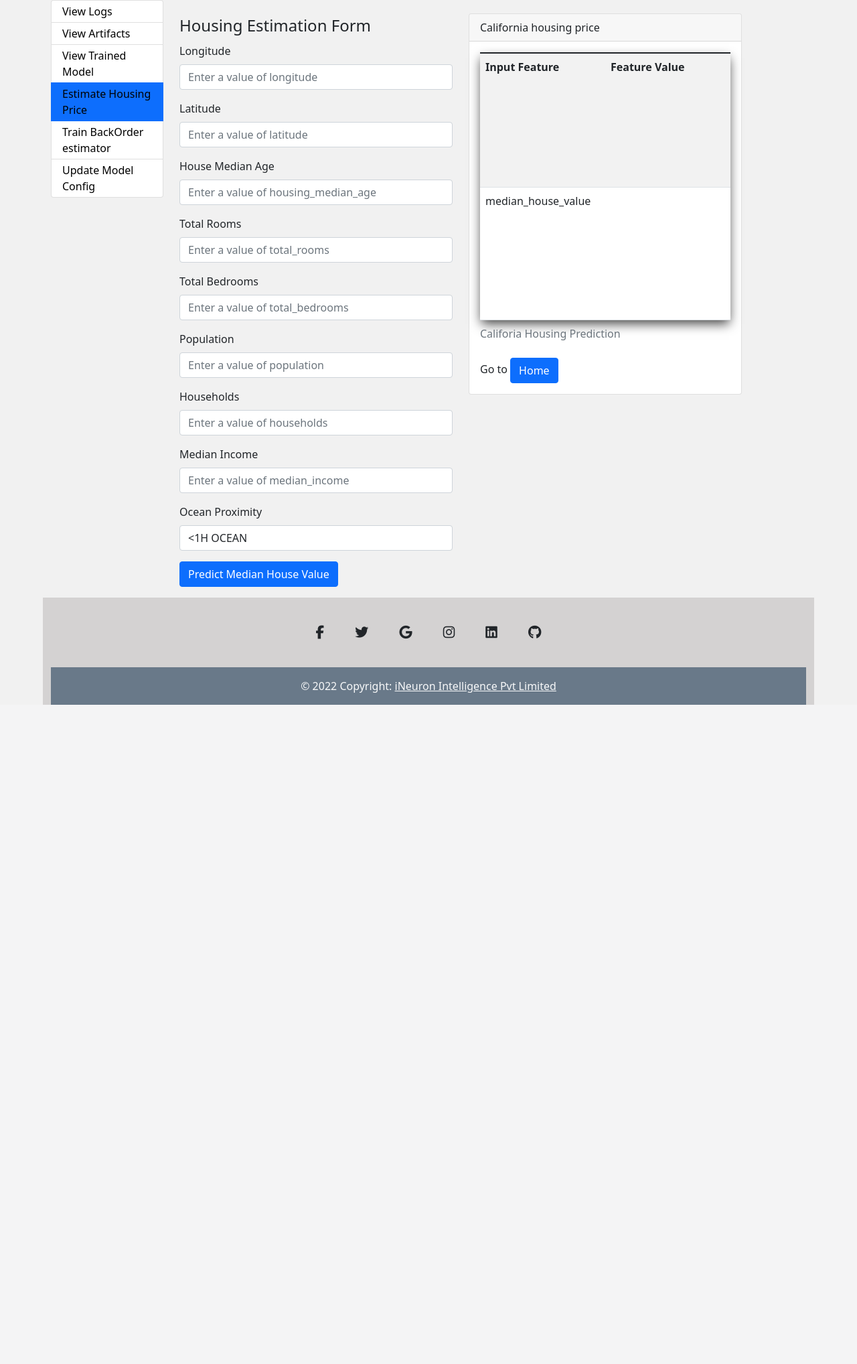
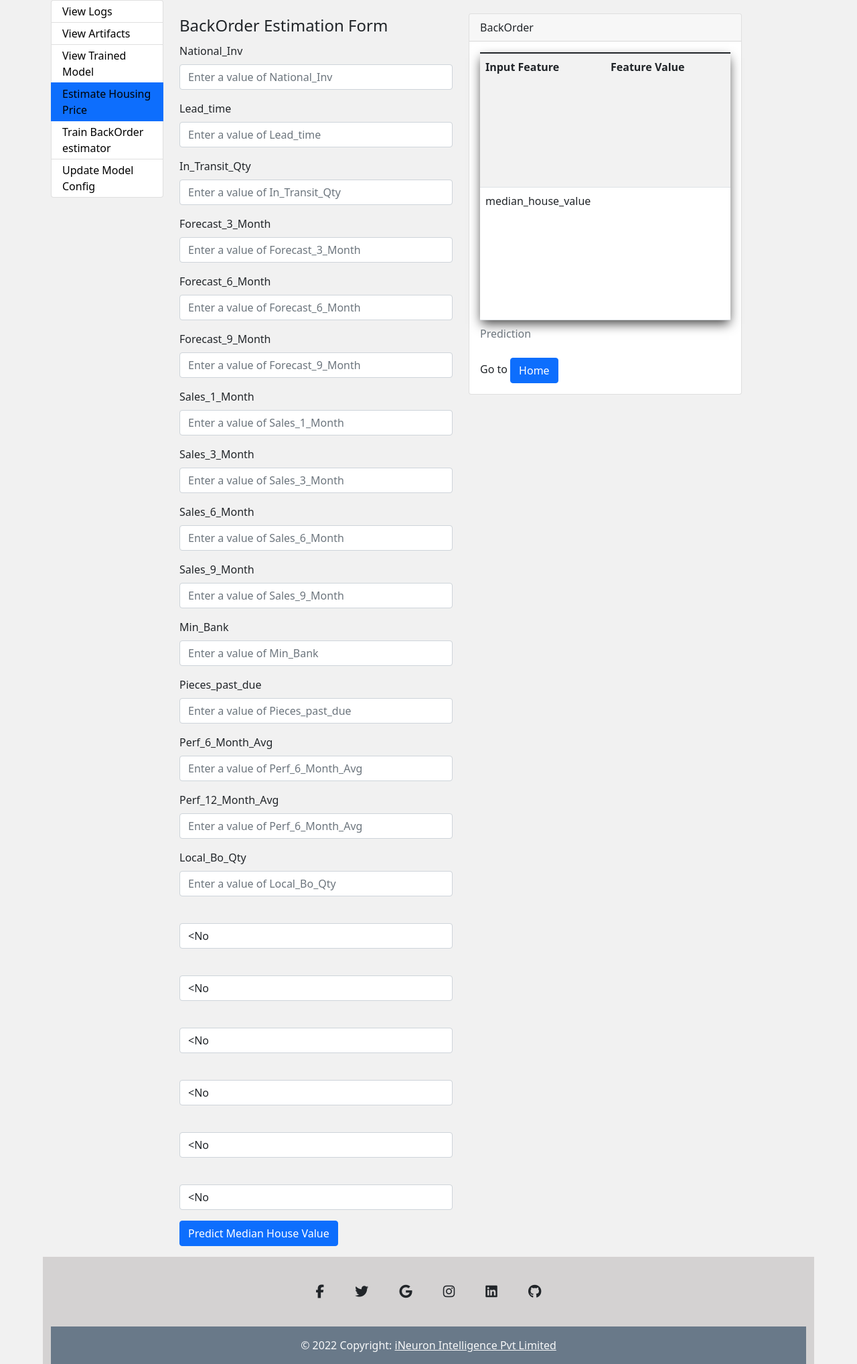
Before and after one commit to tenoob/Backorder_Prediction, a Flask app: template templates/predict.html in a window 1280 px wide. Shown: the part 56-2092 px from the top of the page at 67% size. Before the commit the page ends 1108 px from the top, so only its background shows below. Run offline with Flask 2, Linux system fonts and the light colour scheme; the template is opened without the code that fills it, so the values that code supplies are empty; some libraries are stand-ins or nearby versions.

Commit message:
updated predict.html with dependent variables

```diff
--- a/app.py
+++ b/app.py
@@ -26,8 +26,8 @@ MODEL_DIR = os.path.join(ROOT_DIR, SAVED_MODELS_DIR_NAME)
 
 
 
-HOUSING_DATA_KEY = "housing_data"
-MEDIAN_HOUSING_VALUE_KEY = "median_house_value"
+BACKORDER_DATA_KEY = "backorder_data"
+WENT_ON_BACKORDER_KEY = "went_on_oackorder"
 
 app = Flask(__name__)
 
@@ -102,8 +102,8 @@ def train():
 @app.route('/predict', methods=['GET', 'POST'])
 def predict():
     context = {
-        HOUSING_DATA_KEY: None,
-        MEDIAN_HOUSING_VALUE_KEY: None
+        BACKORDER_DATA_KEY: None,
+        WENT_ON_BACKORDER_KEY: None
     }
 
     if request.method == 'POST':
@@ -131,8 +131,8 @@ def predict():
         housing_predictor = BackOrderPredictor(model_dir=MODEL_DIR)
         median_housing_value = housing_predictor.predict(X=housing_df)
         context = {
-            HOUSING_DATA_KEY: housing_data.get_housing_data_as_dict(),
-            MEDIAN_HOUSING_VALUE_KEY: median_housing_value,
+            BACKORDER_DATA_KEY: housing_data.get_housing_data_as_dict(),
+            WENT_ON_BACKORDER_KEY: median_housing_value,
         }
         return render_template('predict.html', context=context)
     return render_template("predict.html", context=context)
--- a/templates/predict.html
+++ b/templates/predict.html
@@ -3,7 +3,7 @@
 {% block head %}
 
 
-<title>Housing Estimator</title>
+<title>BackOrder Estimator</title>
 {% endblock %}
 
 {% block content %}
@@ -13,70 +13,174 @@
 
 
         <form action="/predict" method="post">
-            <legend>Housing Estimation Form</legend>
+            <legend>BackOrder Estimation Form</legend>
             <div class="mb-3">
-                <label class="form-label">Longitude</label>
-                <input class="form-control" type="text" name="longitude" placeholder="Enter a value of longitude"
+                <label class="form-label">National_Inv</label>
+                <input class="form-control" type="text" name="National_Inv" placeholder="Enter a value of National_Inv"
                     required />
             </div>
             <div class="mb-3">
-                <label class="form-label">Latitude</label>
-                <input class="form-control" type="text" name="latitude" placeholder="Enter a value of latitude"
+                <label class="form-label">Lead_time</label>
+                <input class="form-control" type="text" name="Lead_time" placeholder="Enter a value of Lead_time"
                     required />
 
             </div>
             <div class="mb-3">
-                <label class="form-label">House Median Age</label>
-                <input class="form-control" type="text" name="housing_median_age"
-                    placeholder="Enter a value of housing_median_age" />
+                <label class="form-label">In_Transit_Qty</label>
+                <input class="form-control" type="text" name="In_Transit_Qty"
+                    placeholder="Enter a value of In_Transit_Qty" />
 
             </div>
             <div class="mb-3">
-                <label class="form-label">Total Rooms</label>
-                <input class="form-control" type="text" name="total_rooms" placeholder="Enter a value of total_rooms"
+                <label class="form-label">Forecast_3_Month</label>
+                <input class="form-control" type="text" name="Forecast_3_Month" placeholder="Enter a value of Forecast_3_Month"
                     required />
 
             </div>
             <div class="mb-3">
-                <label class="form-label">Total Bedrooms</label>
-                <input class="form-control" type="text" name="total_bedrooms"
-                    placeholder="Enter a value of total_bedrooms" required />
+                <label class="form-label">Forecast_6_Month</label>
+                <input class="form-control" type="text" name="Forecast_6_Month" placeholder="Enter a value of Forecast_6_Month"
+                    required />
+
             </div>
             <div class="mb-3">
-                <label class="form-label">Population</label>
-                <input class="form-control" type="text" name="population" placeholder="Enter a value of population"
+                <label class="form-label">Forecast_9_Month</label>
+                <input class="form-control" type="text" name="Forecast_9_Month" placeholder="Enter a value of Forecast_9_Month"
+                    required />
+
+            </div>
+            <div class="mb-3">
+                <label class="form-label">Sales_1_Month</label>
+                <input class="form-control" type="text" name="Sales_1_Month"
+                    placeholder="Enter a value of Sales_1_Month" required />
+            </div>
+            <div class="mb-3">
+                <label class="form-label">Sales_3_Month</label>
+                <input class="form-control" type="text" name="Sales_3_Month"
+                    placeholder="Enter a value of Sales_3_Month" required />
+            </div>
+            <div class="mb-3">
+                <label class="form-label">Sales_6_Month</label>
+                <input class="form-control" type="text" name="Sales_6_Month"
+                    placeholder="Enter a value of Sales_6_Month" required />
+            </div>
+            <div class="mb-3">
+                <label class="form-label">Sales_9_Month</label>
+                <input class="form-control" type="text" name="Sales_9_Month"
+                    placeholder="Enter a value of Sales_9_Month" required />
+            </div>
+            <div class="mb-3">
+                <label class="form-label">Min_Bank</label>
+                <input class="form-control" type="text" name="Min_Bank" placeholder="Enter a value of Min_Bank"
                     required />
             </div>
             <div class="mb-3">
-                <label class="form-label">Households</label>
-                <input class="form-control" type="text" name="households" placeholder="Enter a value of households"
+                <label class="form-label">Pieces_past_due</label>
+                <input class="form-control" type="text" name="Pieces_past_due" placeholder="Enter a value of Pieces_past_due"
                     required />
             </div>
             <div class="mb-3">
-                <label class="form-label">Median Income</label>
-                <input class="form-control" type="text" name="median_income"
-                    placeholder="Enter a value of median_income" required />
+                <label class="form-label">Perf_6_Month_Avg</label>
+                <input class="form-control" type="text" name="Perf_6_Month_Avg"
+                    placeholder="Enter a value of Perf_6_Month_Avg" required />
             </div>
             <div class="mb-3">
-                <label class="form-label">Ocean Proximity</label>
-                <select class="form-control" name="ocean_proximity" placeholder="Enter a value of ocean_proximity"
+                <label class="form-label">Perf_12_Month_Avg</label>
+                <input class="form-control" type="text" name="Perf_12_Month_Avg"
+                    placeholder="Enter a value of Perf_6_Month_Avg" required />
+            </div>
+            <div class="mb-3">
+                <label class="form-label">Local_Bo_Qty</label>
+                <input class="form-control" type="text" name="Local_Bo_Qty"
+                    placeholder="Enter a value of Local_Bo_Qty" required />
+            </div>
+            <div class="mb-3">
+                <label class="form-label"></label>
+                <select class="form-control" name="Potential_Issue" placeholder="Enter a value of Potential_Issue"
                     required>
 
-                    <option value="<1H OCEAN">
-                        &lt;1H OCEAN
+                    <option value="No">
+                        &lt;No
                     </option>
-                    <option value="INLAND">
-                        INLAND
+                    <option value="Yes">
+                        Yes
                     </option>
-                    <option value="NEAR BAY">
-                        NEAR BAY
+
+
+                </select>
+            </div>
+            <div class="mb-3">
+                <label class="form-label"></label>
+                <select class="form-control" name="Deck_Risk" placeholder="Enter a value of Deck_Risk"
+                    required>
+
+                    <option value="No">
+                        &lt;No
                     </option>
-                    <option value="NEAR OCEAN">
-                        NEAR OCEAN
+                    <option value="Yes">
+                        Yes
                     </option>
-                    <option value="ISLAND">
-                        ISLAND
+
+
+                </select>
+            </div>
+            <div class="mb-3">
+                <label class="form-label"></label>
+                <select class="form-control" name="OE_Constraint" placeholder="Enter a value of OE_Constraint"
+                    required>
+
+                    <option value="No">
+                        &lt;No
                     </option>
+                    <option value="Yes">
+                        Yes
+                    </option>
+
+
+                </select>
+            </div>
+            <div class="mb-3">
+                <label class="form-label"></label>
+                <select class="form-control" name="PPAP_Risk" placeholder="Enter a value of PPAP_Risk"
+                    required>
+
+                    <option value="No">
+                        &lt;No
+                    </option>
+                    <option value="Yes">
+                        Yes
+                    </option>
+
+
+                </select>
+            </div>
+            <div class="mb-3">
+                <label class="form-label"></label>
+                <select class="form-control" name="Stop_Auto_Buy" placeholder="Enter a value of Stop_Auto_Buy"
+                    required>
+
+                    <option value="No">
+                        &lt;No
+                    </option>
+                    <option value="Yes">
+                        Yes
+                    </option>
+
+
+                </select>
+            </div>
+            <div class="mb-3">
+                <label class="form-label"></label>
+                <select class="form-control" name="Rev_Stop" placeholder="Enter a value of Rev_Stop"
+                    required>
+
+                    <option value="No">
+                        &lt;No
+                    </option>
+                    <option value="Yes">
+                        Yes
+                    </option>
+
 
                 </select>
             </div>
@@ -91,12 +195,12 @@
     <div class="col-md-6 col-sm-12 col-xs-6 col-lg-6">
         <div class="card">
             <div class="card-header">
-              California housing price
+              BackOrder
             </div>
             <div class="card-body">
         {% if context['housing_data'] is not none %}
         <table class="table table-striped">
-            <caption>Califoria Housing Prediction </caption>
+            <caption> Prediction </caption>
             <tr>
                 <th>Input Feature</th>
                 <th>Feature Value</th>
```
